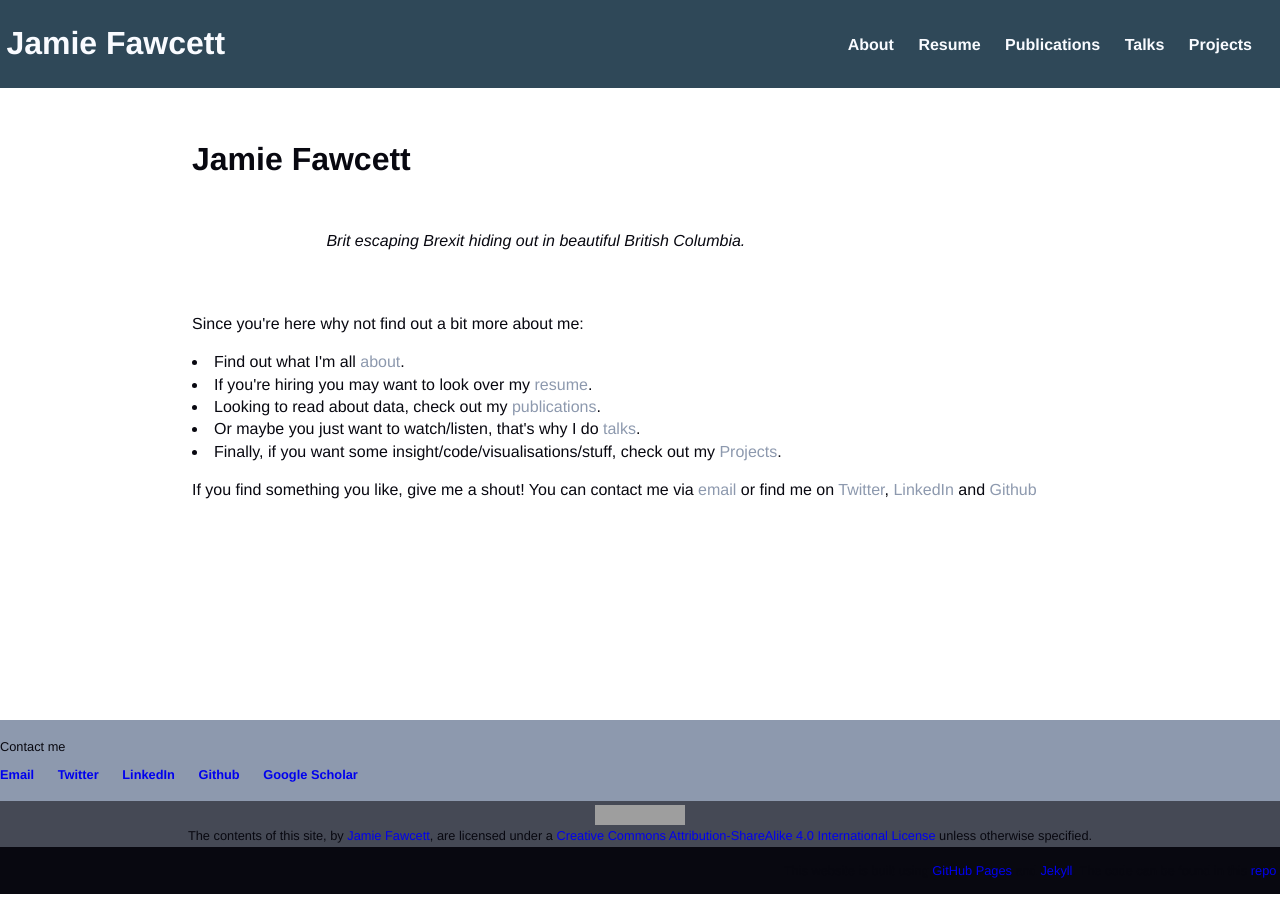
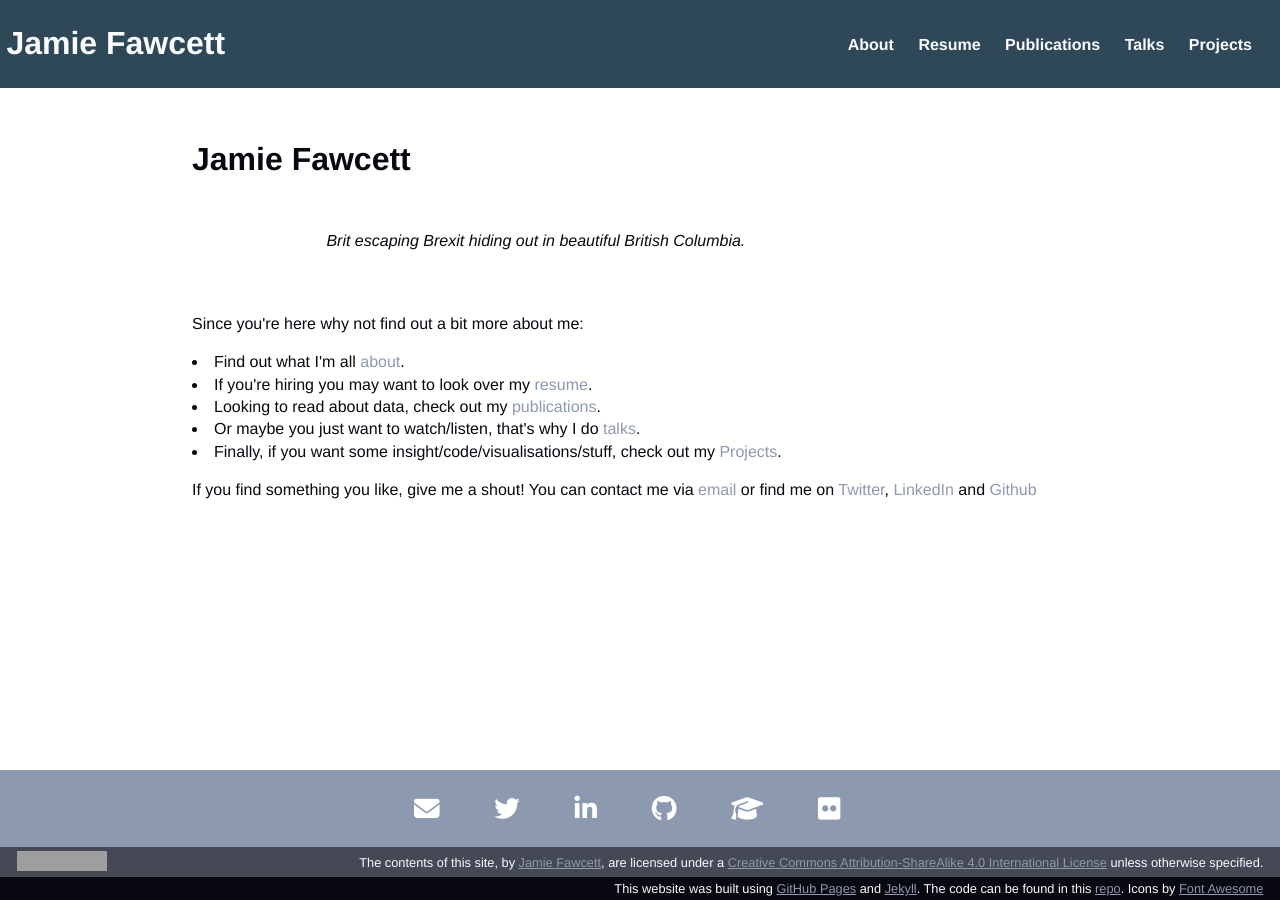
Before and after one commit to JmeF/JmeF.github.io, a Jekyll site: the page built from index.html, in a window 1280 px wide. Built offline with Jekyll 4.4.1, drawn with Linux system fonts in a browser that asks for light colours; nearby versions of some CDN libraries; grey boxes are pictures that could not be loaded.

Commit message:
set footer layout and style

```diff
--- a/_includes/contact.html
+++ b/_includes/contact.html
@@ -1,8 +1,8 @@
-<p>Contact me</p>
-  <ul>
-    <li><a href="mailto:me@jamiefawcett.org.uk?subject=I found your website and...">Email</a></li>
-    <li><a href="https://twitter.com/JamieFawcett1">Twitter</a></li>
-    <li><a href="https://www.linkedin.com/in/jamie-fawcett-737314a3/">LinkedIn</a></li>
-    <li><a href="https://github.com/JmeF">Github</a></li>
-    <li><a href="https://scholar.google.com/citations?user=nDXweXQAAAAJ&hl=en">Google Scholar</a></li>
-  </ul>
+<ul>
+  <li><a href="mailto:me@jamiefawcett.org.uk?subject=I found your website and..."><i class="fas fa-envelope"></i></a></li>
+  <li><a href="https://twitter.com/JamieFawcett1"><i class="fab fa-twitter"></i></a></li>
+  <li><a href="https://www.linkedin.com/in/jamie-fawcett-737314a3/"><i class="fab fa-linkedin-in"></i></a></li>
+  <li><a href="https://github.com/JmeF"><i class="fab fa-github"></i></a></li>
+  <li><a href="https://scholar.google.com/citations?user=nDXweXQAAAAJ&hl=en"><i class="fas fa-graduation-cap"></i></a></li>
+  <li><a href="https://www.flickr.com/photos/129714065@N05/"><i class="fab fa-flickr"></i></a></li>
+</ul>
--- a/_includes/reference.html
+++ b/_includes/reference.html
@@ -1,2 +1,2 @@
-<p>This website is built using <a href="https://pages.github.com/">GitHub Pages</a> and <a href="https://jekyllrb.com/">Jekyll</a>.
-  The code can be found in this <a href="https://github.com/JmeF/JmeF.github.io">repo</a>.</p>
+<p>This website was built using <a href="https://pages.github.com/">GitHub Pages</a> and <a href="https://jekyllrb.com/">Jekyll</a>.
+  The code can be found in this <a href="https://github.com/JmeF/JmeF.github.io">repo</a>. Icons by <a href="https://fontawesome.com/">Font Awesome</a></p>
--- a/_layouts/default.html
+++ b/_layouts/default.html
@@ -5,6 +5,7 @@
           <title>{{ page.title }}</title>
           <!-- previous link to main stylesheet  <link rel="stylesheet" type="text/css" href="/css/main.css"> -->
           <link rel="stylesheet" type="text/css" href="{{ '/assets/css/main.css' | relative_url }}" />
+          <script src="https://kit.fontawesome.com/e187d73add.js" crossorigin="anonymous"></script>
         </head>
 
         <body>
--- a/_sass/footer_layout.scss
+++ b/_sass/footer_layout.scss
@@ -4,35 +4,52 @@
 footer {
     font-size: .8em;
     margin-top:auto;
-    padding-top: 0.5em;
-    padding-bottom: 0.5em;
-}
+    color: $color-white;
 
-footer{
+    a{
+      color: $link-colour;
+      text-decoration: underline;
+    }
+
   .contact-bar{
     background: $contact-bg-color;
-    padding-top: 0.5em;
-    padding-bottom: 0.5em;
+    text-align: center;
+    display:block;
+
+    ul{
+      padding: 0;
+      list-style: none;
+      font-weight: $font-weight-bold;
+      display: inline-block;
+    }
+    li{
+      display: inline;
+      margin-right: 2em;
+      color: $color-white;
+    }
   }
+
   .licence-bar{
     background: $licence-bg-color;
-    text-align: center;
-    padding-top: 0.3em;
-    padding-bottom: 0.3em;
+    text-align: left;
+    padding:0.3em;
+    display: flex;
+    align-items: center;
+    justify-content: space-between;
+    flex-shrink: 0;
+
+    div{
+    margin: 0 1em;
+    }
   }
   .ref-bar{
     background: $ref-bg-color;
     text-align:right;
-    padding-top: 0.25em;
-    padding-bottom: 0.25em;
-  }
-  ul{
-    padding: 0px;
-    list-style: none;
-    font-weight: $font-weight-bold;
-  }
-  li{
-    display: inline;
-    margin-right: 20px;
+    padding: 0.3em;
+
+    p{
+    margin: 0 1em;
+    }
+
   }
 }
--- /dev/null
+++ b/_sass/icon_styles.scss
@@ -0,0 +1,63 @@
+/* Contact icons
+------------------------------------------------------------------- */
+
+/* Style brand awesome icons */
+.fab {
+  padding: 0.5em;
+  font-size: 2em;
+  text-align: center;
+  text-decoration: none;
+  color: white;
+  /*border-radius: 50%;*/
+}
+
+.fab:hover {
+ opacity: 0.7;
+}
+
+.fas {
+  padding: 0.5em;
+  font-size: 2em;
+  text-align: center;
+  text-decoration: none;
+  color: white;
+  /*border-radius: 50%;*/
+}
+
+.fas:hover {
+ opacity: 0.7;
+}
+
+
+/* Set a specific color for each brand
+
+.fa-twitter {
+ background: #55ACEE;
+ color: white;
+}
+
+.fa-linkedin-in {
+ background: #4875B4;
+ color: white;
+}
+
+.fa-github {
+ background: white;
+ color: black;
+}
+
+.fa-flickr {
+ background: white;
+ color: black;
+}
+
+.fa-envelope {
+  background: white;
+  color: black;
+}
+
+.fa-graduation-cap{
+  background: white;
+  color: black;
+}
+*/
--- a/assets/css/main.scss
+++ b/assets/css/main.scss
@@ -6,3 +6,4 @@
 @import "color-settings";
 @import "nav-layout";
 @import "footer_layout.scss";
+@import "icon_styles";
```
